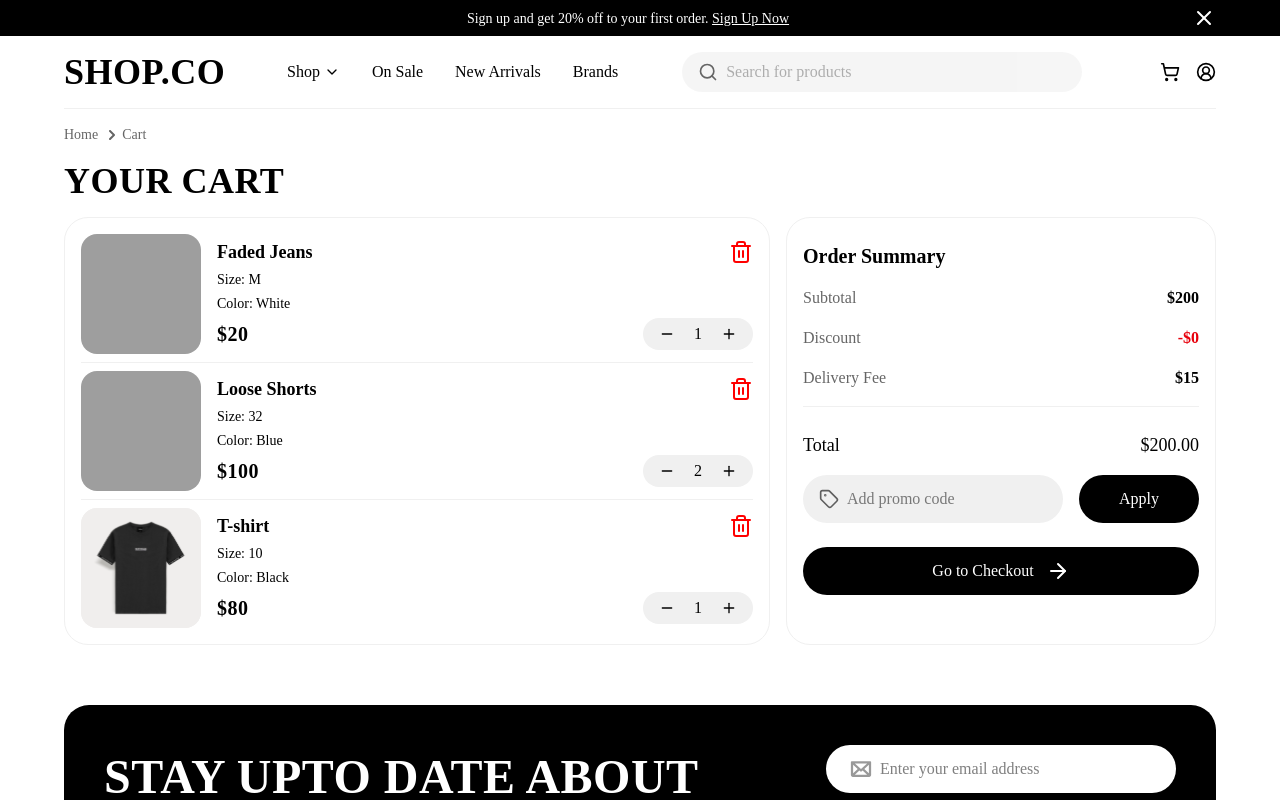
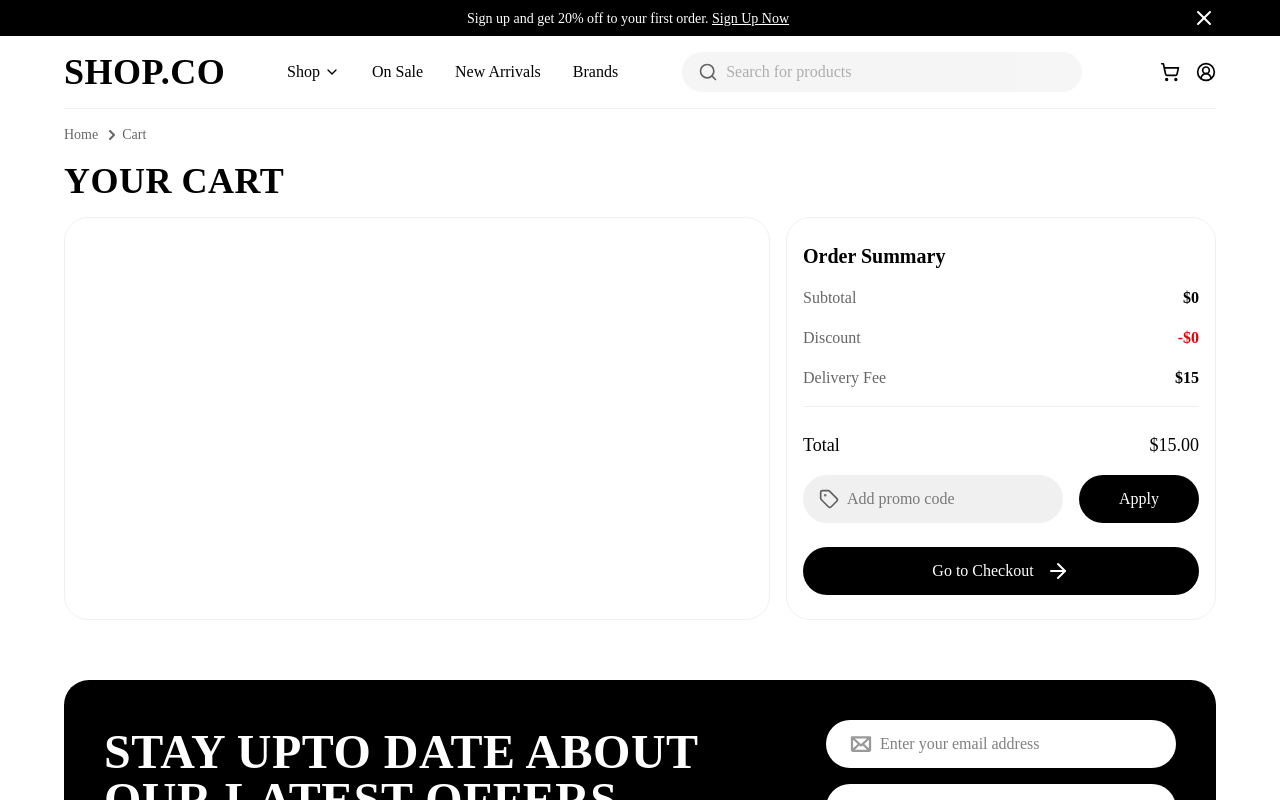
Before and after one commit to BKamol/eCommecreFrontend, a React (Vite) app: page /cart in a window 1280 px wide. Shown: the top 800 px of the page. Built offline with nearby package versions, Linux system fonts and the light colour scheme; grey boxes are pictures that could not be loaded; a web font is replaced by a local one.

Commit message:
Almost Finished Cart

```diff
--- a/src/App.jsx
+++ b/src/App.jsx
@@ -10,9 +10,11 @@ import Footer from './assets/components/Footer';
 import Profile from "./pages/Profile";
 import Login from "./pages/Login";
 import Register from './pages/Register';
+import { CartProvider } from './assets/components/cart-page-components/CartContext';
 
 function App() {
   return (
+    <CartProvider>
       <BrowserRouter>
         <SignUpNow />
         <Navbar />
@@ -27,6 +29,7 @@ function App() {
         </Routes>
         <Footer />
       </BrowserRouter>
+    </CartProvider>
   )
 }
 
--- /dev/null
+++ b/src/assets/components/cart-page-components/CartContext.jsx
@@ -0,0 +1,15 @@
+import { createContext, useContext } from 'react';
+import { useCart as useCartLogic } from './UseCart';
+
+const CartContext = createContext();
+
+export const CartProvider = ({ children }) => {
+  const cartLogic = useCartLogic();
+  return (
+    <CartContext.Provider value={cartLogic}>
+      {children}
+    </CartContext.Provider>
+  );
+};
+
+export const useCart = () => useContext(CartContext);
--- a/src/assets/components/cart-page-components/CartItem.jsx
+++ b/src/assets/components/cart-page-components/CartItem.jsx
@@ -25,10 +25,10 @@ const CartItem = ({ item, onIncrease, onDecrease, onRemove }) => {
                     <Trash2 color="#ff0000" />
                 </button>
             </div>
-            <p className="text-sm">Size: {item.size}</p>
-            <p className="text-sm">Color: {item.color}</p>
+            <p className="text-sm">Size: {item.sizes}</p>
+            <p className="text-sm">Color: {item.colors}</p>
             <div className="flex flex-row items-center justify-between">
-              <p className="header-text text-xl">${(item.price * item.amount).toFixed(0)}</p>
+              <p className="header-text text-xl">${(item.price * item.quantity).toFixed(0)}</p>
               <div className="flex flex-row justify-between items-center min-w-[110px] max-w-[150px] gap-4 bg-[#f0f0f0] rounded-[25px] px-4 py-1">
                 <button
                     onClick={() => onDecrease(item.id)}
@@ -36,7 +36,7 @@ const CartItem = ({ item, onIncrease, onDecrease, onRemove }) => {
                 >
                     <Minus size={16} />
                 </button>
-                <p className="">{item.amount}</p>
+                <p className="">{item.quantity}</p>
                 <button
                     onClick={() => onIncrease(item.id)}
                     className="font-bold text-lg cursor-pointer"
--- a/src/assets/components/cart-page-components/ShoppingCart.jsx
+++ b/src/assets/components/cart-page-components/ShoppingCart.jsx
@@ -1,66 +1,48 @@
-import { useState } from 'react';
+import { useEffect, useState } from 'react';
 import CartItem from './CartItem';
 import OrderSummary from './OrderSummary';
+import { useCart } from './CartContext';
+
+// {
+//   id: 3,
+//   title: "T-shirt",
+//   image: "src/assets/images/T-shirt.svg",
+//   size: "10",
+//   color: "Black",
+//   price: 80,
+//   discount: 0,
+//   amount: 1
+// }
 
 const ShoppingCart = () => {
   // Sample cart items data
-  const [cartItems, setCartItems] = useState([
-    {
-        id: 1,
-        title: "Faded Jeans",
-        image: "src/assets/images/FadedJeans.svg",
-        size: "M",
-        color: "White",
-        price: 20,
-        discount: 20,
-        amount: 1
-      },
-      {
-        id: 2,
-        title: "Loose Shorts",
-        image: "src/assets/images/LooseShorts.svg",
-        size: "32",
-        color: "Blue",
-        price: 50,
-        discount: 20,
-        amount: 2
-      },
-      {
-        id: 3,
-        title: "T-shirt",
-        image: "src/assets/images/T-shirt.svg",
-        size: "10",
-        color: "Black",
-        price: 80,
-        discount: 0,
-        amount: 1
-      }
-  ]);
+  const {cart, addToCart, removeFromCart, updateQuantity} = useCart();
 
   const [promoCode, setPromoCode] = useState("");
   const [discount, setDiscount] = useState(0);
+  //console.log(cart);
 
   // Calculate subtotal
-  const subtotal = cartItems.reduce((sum, item) => sum + (item.price * item.amount), 0);
+  const subtotal = cart.reduce((sum, item) => sum + (item.price * item.quantity), 0);
 
   // Calculate total
-  const total = subtotal - discount;
+  const total = subtotal - discount + 15;
 
   // Handle amount changes
   const handleIncrease = (id) => {
-    setCartItems(cartItems.map(item =>
-      item.id === id ? { ...item, amount: item.amount + 1 } : item
-    ));
+    const oldAmount = cart.filter(item => item.id == id)[0].quantity;
+    console.log(typeof oldAmount);
+    updateQuantity(id, oldAmount + 1);
   };
 
   const handleDecrease = (id) => {
-    setCartItems(cartItems.map(item =>
-      item.id === id && item.amount > 1 ? { ...item, amount: item.amount - 1 } : item
-    ));
+    const oldAmount = cart.filter(item => item.id == id)[0].quantity;
+    console.log(oldAmount);
+    updateQuantity(id, oldAmount - 1);
   };
 
   const handleRemove = (id) => {
-    setCartItems(cartItems.filter(item => item.id !== id));
+    removeFromCart(id);
   };
 
   // Handle promo code application
@@ -77,7 +59,7 @@ const ShoppingCart = () => {
         <div className="border-1 flex-1 border-[#f0f0f0] rounded-3xl p-4">
             {/* Cart Items List */}
             <div className="space-y-2">
-            {cartItems.map((item, index) => (
+            {cart.map((item, index) => (
                 <div key={item.id}>
                 <CartItem
                     item={item}
@@ -87,7 +69,7 @@ const ShoppingCart = () => {
                 />
 
                 {/* Horizontal line separator (except after last item) */}
-                {index < cartItems.length - 1 && (
+                {index < cart.length - 1 && (
                     <hr className="border-t border-[#f0f0f0] mt-2" />
                 )}
                 </div>
--- /dev/null
+++ b/src/assets/components/cart-page-components/UseCart.js
@@ -0,0 +1,44 @@
+import { useEffect, useState } from 'react';
+import { getCart, saveCart } from '../category-page-components/utilities.js';
+
+export const useCart = () => {
+  const [cart, setCart] = useState([]);
+
+  // Load cart from localStorage on initial render
+  useEffect(() => {
+    setCart(getCart());
+  }, []);
+
+  // Save to localStorage whenever cart changes
+  useEffect(() => {
+    saveCart(cart);
+  }, [cart]);
+
+  const addToCart = (product, quantity = 1) => {
+    setCart(prev => {
+      const existingItem = prev.find(item => item.id === product.id && item.colors[0] === product.colors[0] && item.sizes === product.sizes);
+      if (existingItem) {
+        return prev.map(item =>
+          item.id === product.id && item.colors[0] === product.colors[0] && item.sizes === product.sizes
+            ? { ...item, quantity: item.quantity + quantity }
+            : item
+        );
+      }
+      return [...prev, { ...product, quantity }];
+    });
+  };
+
+  const removeFromCart = (productId) => {
+    setCart(prev => prev.filter(item => item.id !== productId));
+  };
+
+  const updateQuantity = (productId, newQuantity) => {
+    setCart(prev =>
+      prev.map(item =>
+        item.id === productId ? { ...item, quantity: newQuantity } : item
+      )
+    );
+  };
+
+  return { cart, addToCart, removeFromCart, updateQuantity };
+};
--- a/src/assets/components/category-page-components/utilities.js
+++ b/src/assets/components/category-page-components/utilities.js
@@ -54,3 +54,20 @@ export const clearCache = (key) => {
     return false;
   }
 };
+
+
+const CART_KEY = 'user_cart';
+
+export const getCart = () => {
+  try {
+    const cart = localStorage.getItem(CART_KEY);
+    return cart ? JSON.parse(cart) : [];
+  } catch (error) {
+    console.error("Failed to read cart:", error);
+    return [];
+  }
+};
+
+export const saveCart = (cartItems) => {
+  localStorage.setItem(CART_KEY, JSON.stringify(cartItems));
+};
--- a/src/assets/components/product-detail-page-components/ProductDetails.jsx
+++ b/src/assets/components/product-detail-page-components/ProductDetails.jsx
@@ -5,18 +5,39 @@ import ColorSelector from '../category-page-components/ColorSelector';
 import HorizontalLine from '../HorizontalLine';
 import SizeSelector from '../category-page-components/SizeSelector';
 import { Minus, Plus } from 'lucide-react'
+import { useCart } from '../cart-page-components/CartContext'
+import { useParams } from 'react-router-dom';
 
-const ProductDetails = ({title, rating, price, discount, description, colors, sizes}) => {
+const ProductDetails = ({title, rating, price, discount, description, colors, sizes, image}) => {
     const [selectedColors, setSelectedColors] = useState([]);
     const [selectedSize, setSelectedSize] = useState(null);
     const [quantity, setQuantity] = useState(1);
-
+    const { cart, addToCart, removeFromCart, updateQuantity } = useCart();
 
     const increaseQuantity = () => setQuantity(prev => prev + 1);
     const decreaseQuantity = () => setQuantity(prev => (prev > 1 ? prev - 1 : 1));
 
+    const {productId} = useParams();
+
     function handleQuantitySelect(_quantity) {
         setQuantity(_quantity);
+    }
+
+    function addToCartUtil() {
+        let item = {
+            id: productId,
+            title: title,
+            rating: rating,
+            price: price,
+            discount: discount,
+            description: description,
+            colors: selectedColors,
+            sizes: selectedSize,
+            image: image,
+            quantity: quantity
+        }
+        addToCart(item, quantity);
+        return item;
     }
 
     return (
@@ -45,7 +66,8 @@ const ProductDetails = ({title, rating, price, discount, description, colors, si
                 showTitle={false}
                 selectedColors={selectedColors}
                 onColorSelect={setSelectedColors}
-                available={colors.map(color => color.name)} />
+                available={colors.map(color => color.name)}
+                onlyOne={true} />
         </div>
 
         <div className="flex flex-col gap-2">
@@ -73,7 +95,7 @@ const ProductDetails = ({title, rating, price, discount, description, colors, si
                     <Plus size={16} />
                 </button>
             </div>
-            <button className="w-full bg-black text-white py-3 rounded-[25px] transition-colors cursor-pointer">
+            <button onClick={addToCartUtil} className="w-full bg-black text-white py-3 rounded-[25px] transition-colors cursor-pointer">
                 Add to Cart
             </button>
         </div>
--- a/src/assets/components/product-detail-page-components/ReviewsSection.jsx
+++ b/src/assets/components/product-detail-page-components/ReviewsSection.jsx
@@ -19,8 +19,6 @@ const ReviewsSection = ({description, _reviews, faqs}) => {
     const handleReviewSubmit = (newReview) => {
       setReviews([...reviews, newReview]);
     };
-
-    console.log(reviews);
 
     return (
       <div className="mt-10">
--- a/src/pages/ProductDetail.jsx
+++ b/src/pages/ProductDetail.jsx
@@ -6,6 +6,7 @@ import ProductImages from '../assets/components/product-detail-page-components/P
 import ProductDetails from '../assets/components/product-detail-page-components/ProductDetails'
 import ReviewsSection from '../assets/components/product-detail-page-components/ReviewsSection'
 import { fetchProducts } from '../assets/components/category-page-components/utilities';
+import { useCart } from '../assets/components/cart-page-components/UseCart';
 
 const ProductDetail = () => {
   const [products, setProducts] = useState(null);
@@ -116,7 +117,8 @@ const ProductDetail = () => {
             discount={item.discount}
             description={item.details ? item.details[0].details : 'Nothing.'}
             colors={item.colors}
-            sizes={item.sizes} />
+            sizes={item.sizes}
+            image={item.images ? item.images[0].url : ""} />
         </div>
         <ReviewsSection
           description={item.details.length > 0 ? item.details[0].characteristics : 'Nothing.'}
```
Also changed, not shown: src/assets/components/category-page-components/ColorSelector.jsx (+5 -2 lines), 1 other file (tests, documents, lock files or other folders). Lines whose indentation alone changed are shown as unchanged.
